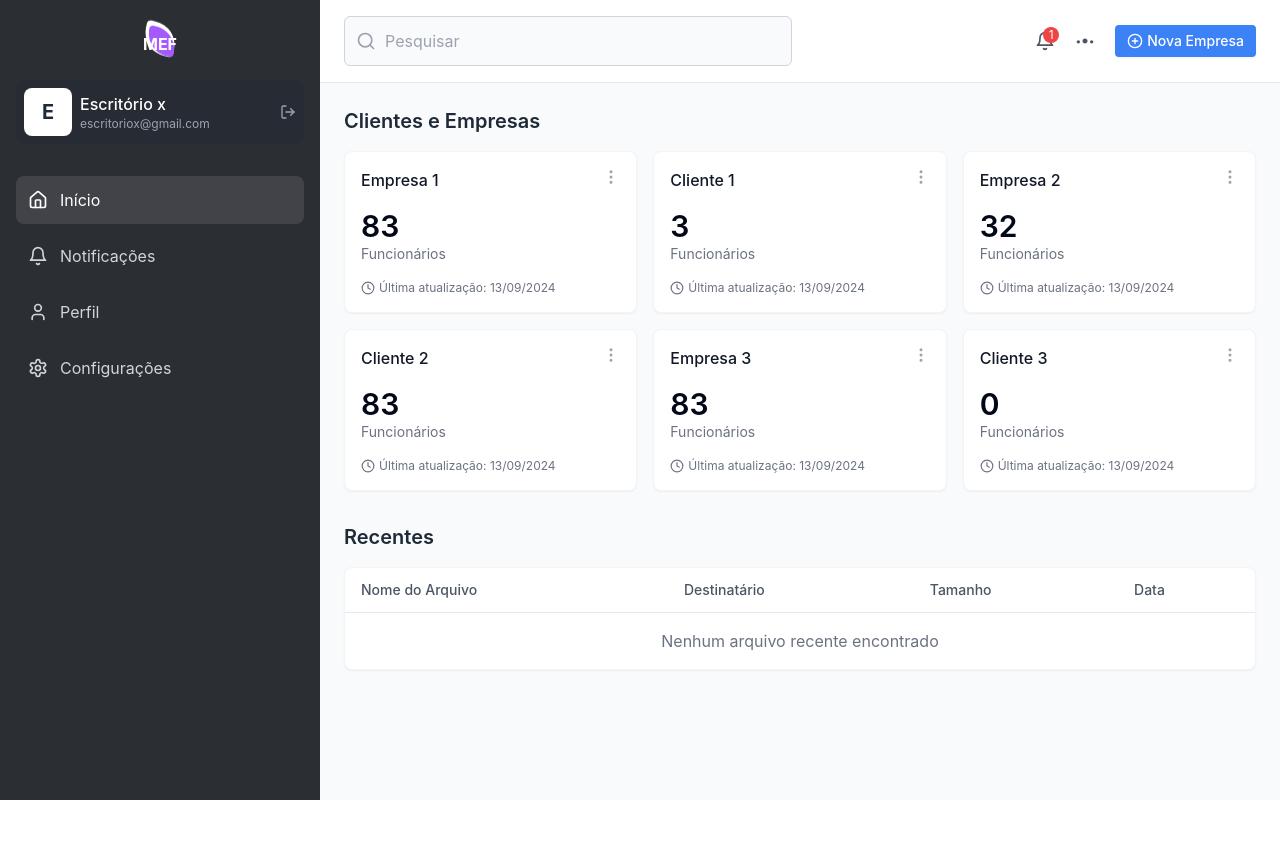
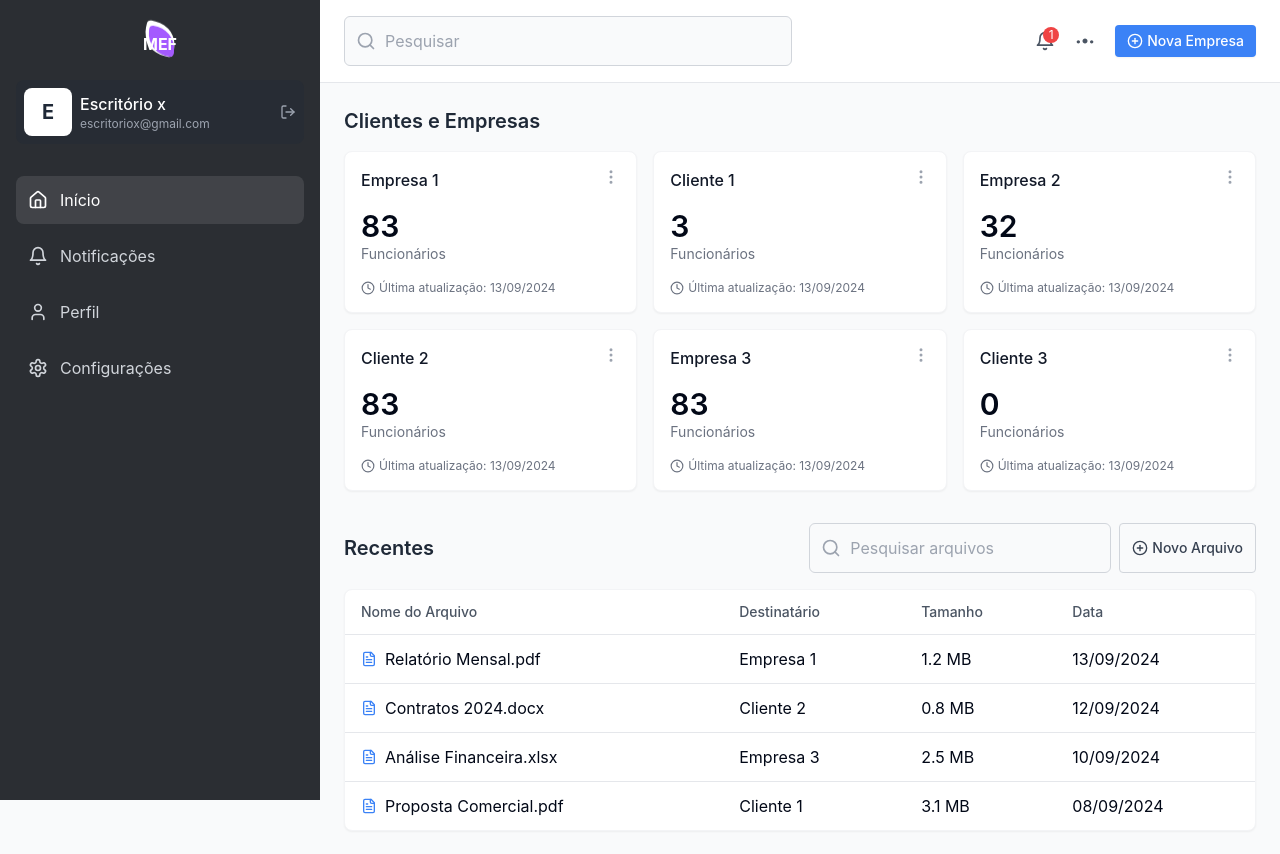
Before and after one commit to ErickSouza18/Projeto-mfe, a React (Vite) app: page /dashboard in a window 1280 px wide. Before the commit the page ends 800 px from the top, so only its background shows below. Built offline with nearby package versions, Linux system fonts and the light colour scheme.

Commit message:
Implement Recent Files functionality
The prompt requests to make the "Recentes" section functional.

```diff
--- a/src/pages/Dashboard.tsx
+++ b/src/pages/Dashboard.tsx
@@ -1,7 +1,7 @@
 
 import React, { useState } from 'react';
 import { useNavigate } from 'react-router-dom';
-import { Bell, Search, PlusCircle, ChevronLeft, ChevronRight } from 'lucide-react';
+import { Bell, Search, PlusCircle, ChevronLeft, ChevronRight, FileText } from 'lucide-react';
 import Sidebar from '../components/Sidebar';
 import CompanyCard from '../components/CompanyCard';
 import IconInput from '../components/IconInput';
@@ -19,7 +19,12 @@ const INITIAL_MOCK_DATA = {
     { id: 5, name: 'Empresa 3', employeeCount: 83, lastUpdate: '13/09/2024', type: 'company' },
     { id: 6, name: 'Cliente 3', employeeCount: 0, lastUpdate: '13/09/2024', type: 'client' },
   ],
-  recentFiles: []
+  recentFiles: [
+    { id: 1, name: 'Relatório Mensal.pdf', recipient: 'Empresa 1', size: '1.2 MB', date: '13/09/2024' },
+    { id: 2, name: 'Contratos 2024.docx', recipient: 'Cliente 2', size: '0.8 MB', date: '12/09/2024' },
+    { id: 3, name: 'Análise Financeira.xlsx', recipient: 'Empresa 3', size: '2.5 MB', date: '10/09/2024' },
+    { id: 4, name: 'Proposta Comercial.pdf', recipient: 'Cliente 1', size: '3.1 MB', date: '08/09/2024' },
+  ]
 };
 
 const Dashboard = () => {
@@ -27,6 +32,7 @@ const Dashboard = () => {
   const [showAddModal, setShowAddModal] = useState(false);
   const [mockData, setMockData] = useState(INITIAL_MOCK_DATA);
   const [currentPage, setCurrentPage] = useState(1);
+  const [fileSearchQuery, setFileSearchQuery] = useState('');
   const itemsPerPage = 6;
   const navigate = useNavigate();
 
@@ -57,6 +63,38 @@ const Dashboard = () => {
   const goToPreviousPage = () => {
     if (currentPage > 1) {
       setCurrentPage(currentPage - 1);
+    }
+  };
+
+  // Filtragem de arquivos recentes
+  const filteredFiles = mockData.recentFiles.filter(file =>
+    file.name.toLowerCase().includes(fileSearchQuery.toLowerCase()) ||
+    file.recipient.toLowerCase().includes(fileSearchQuery.toLowerCase())
+  );
+
+  // Função para adicionar um novo arquivo recente
+  const handleAddFile = () => {
+    const newFile = {
+      id: mockData.recentFiles.length > 0 ? Math.max(...mockData.recentFiles.map(f => f.id)) + 1 : 1,
+      name: `Novo Documento ${new Date().toLocaleTimeString()}.pdf`,
+      recipient: 'Cliente ' + Math.floor(Math.random() * 3 + 1),
+      size: (Math.random() * 4).toFixed(1) + ' MB',
+      date: new Date().toLocaleDateString('pt-BR')
+    };
+
+    setMockData(prev => ({
+      ...prev,
+      recentFiles: [newFile, ...prev.recentFiles]
+    }));
+
+    toast.success(`Arquivo "${newFile.name}" adicionado com sucesso!`);
+  };
+
+  // Função para visualizar um arquivo
+  const handleFileClick = (fileId: number) => {
+    const file = mockData.recentFiles.find(f => f.id === fileId);
+    if (file) {
+      toast.info(`Visualizando arquivo: ${file.name}`);
     }
   };
 
@@ -201,7 +239,28 @@ const Dashboard = () => {
           </section>
 
           <section>
-            <h2 className="text-xl font-semibold text-gray-800 mb-4">Recentes</h2>
+            <div className="flex justify-between items-center mb-4">
+              <h2 className="text-xl font-semibold text-gray-800">Recentes</h2>
+              <div className="flex gap-2">
+                <IconInput
+                  icon="search"
+                  type="text"
+                  placeholder="Pesquisar arquivos"
+                  value={fileSearchQuery}
+                  onChange={(e) => setFileSearchQuery(e.target.value)}
+                  className="bg-gray-50 w-52"
+                />
+                <Button
+                  variant="outline"
+                  size="sm"
+                  onClick={handleAddFile}
+                  className="flex items-center gap-1"
+                >
+                  <PlusCircle size={16} />
+                  Novo Arquivo
+                </Button>
+              </div>
+            </div>
             <div className="bg-white rounded-lg shadow-sm border border-gray-100 overflow-hidden">
               <table className="w-full">
                 <thead>
@@ -213,16 +272,25 @@ const Dashboard = () => {
                   </tr>
                 </thead>
                 <tbody>
-                  {mockData.recentFiles.length === 0 ? (
+                  {filteredFiles.length === 0 ? (
                     <tr>
                       <td colSpan={4} className="py-4 px-4 text-center text-gray-500">
                         Nenhum arquivo recente encontrado
                       </td>
                     </tr>
                   ) : (
-                    mockData.recentFiles.map((file, index) => (
-                      <tr key={index} className="border-b border-gray-200 last:border-0">
-                        <td className="py-3 px-4">{file.name}</td>
+                    filteredFiles.map((file) => (
+                      <tr
+                        key={file.id}
+                        className="border-b border-gray-200 last:border-0 hover:bg-gray-50 cursor-pointer"
+                        onClick={() => handleFileClick(file.id)}
+                      >
+                        <td className="py-3 px-4">
+                          <div className="flex items-center gap-2">
+                            <FileText size={16} className="text-blue-500" />
+                            {file.name}
+                          </div>
+                        </td>
                         <td className="py-3 px-4">{file.recipient}</td>
                         <td className="py-3 px-4">{file.size}</td>
                         <td className="py-3 px-4">{file.date}</td>
```
